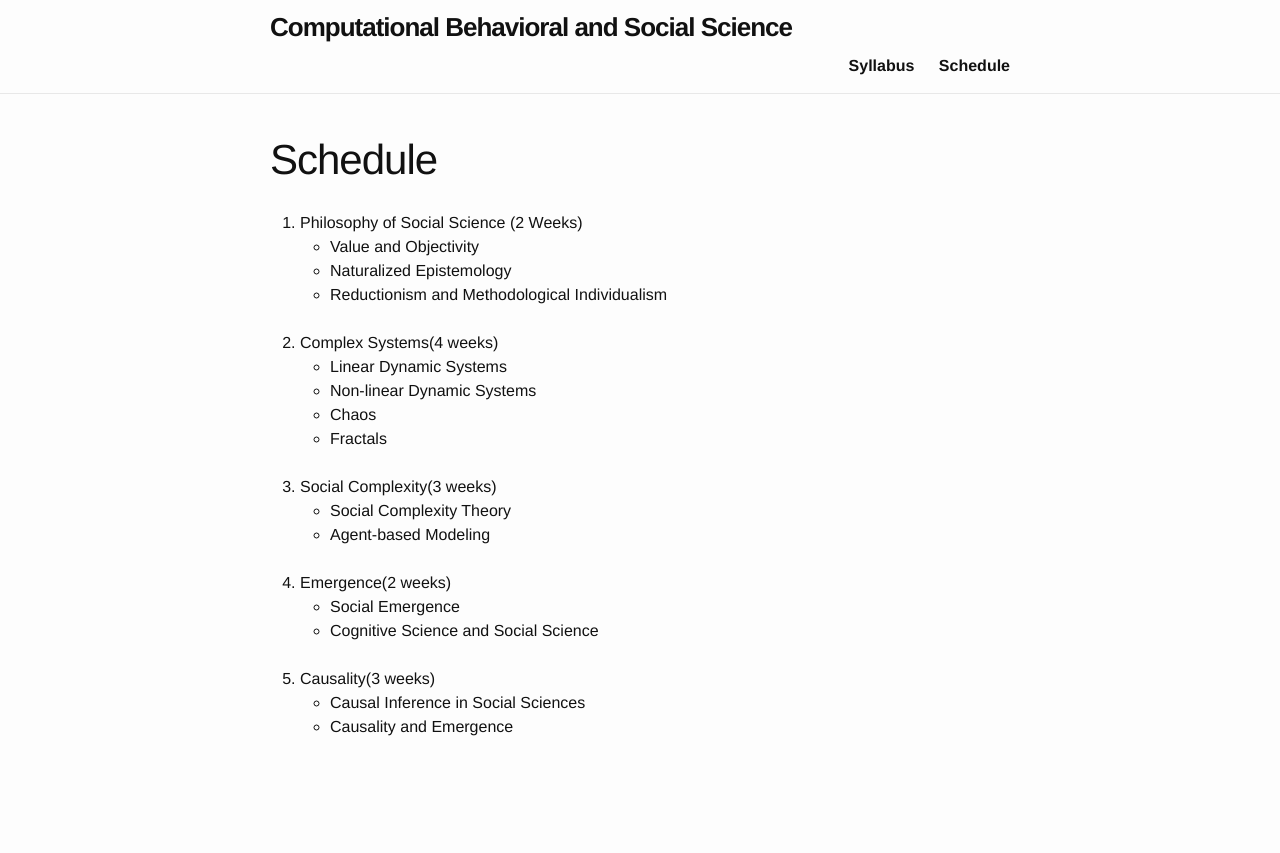
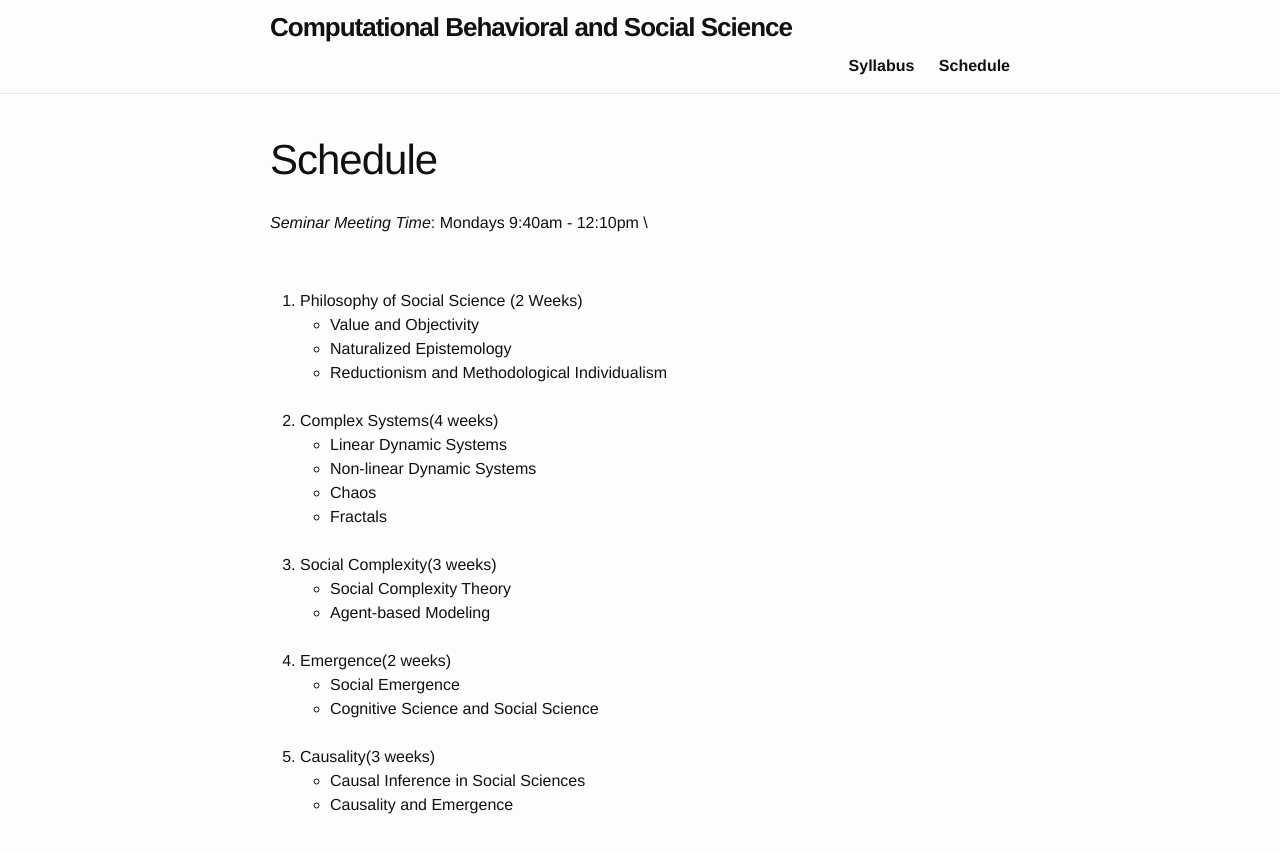
Before and after one commit to comphiacademy/cbss20s, a Jekyll site: the page built from schedule.md, in a window 1280 px wide. Shown: the top 853 px of the page. Built offline with Jekyll 4.4.1, drawn with Linux system fonts in a browser that asks for light colours.

Commit message:
Added class time on the schedule page.

```diff
--- a/schedule.md
+++ b/schedule.md
@@ -4,6 +4,9 @@ title: "Schedule"
 permalink: /schedule/
 ---
 
+*Seminar Meeting Time*: Mondays 9:40am - 12:10pm \\
+
+<br>
 
 1. Philosophy of Social Science (2 Weeks)
   * Value and Objectivity
```
